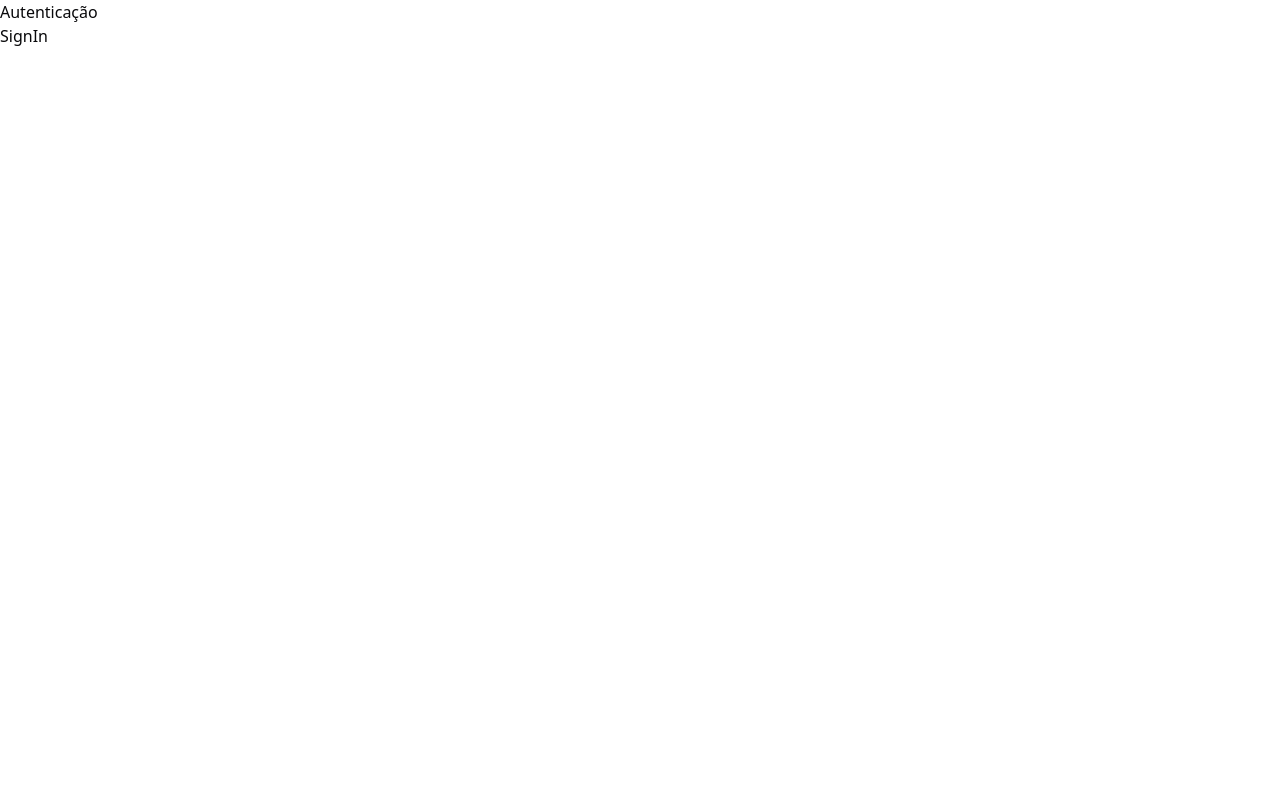
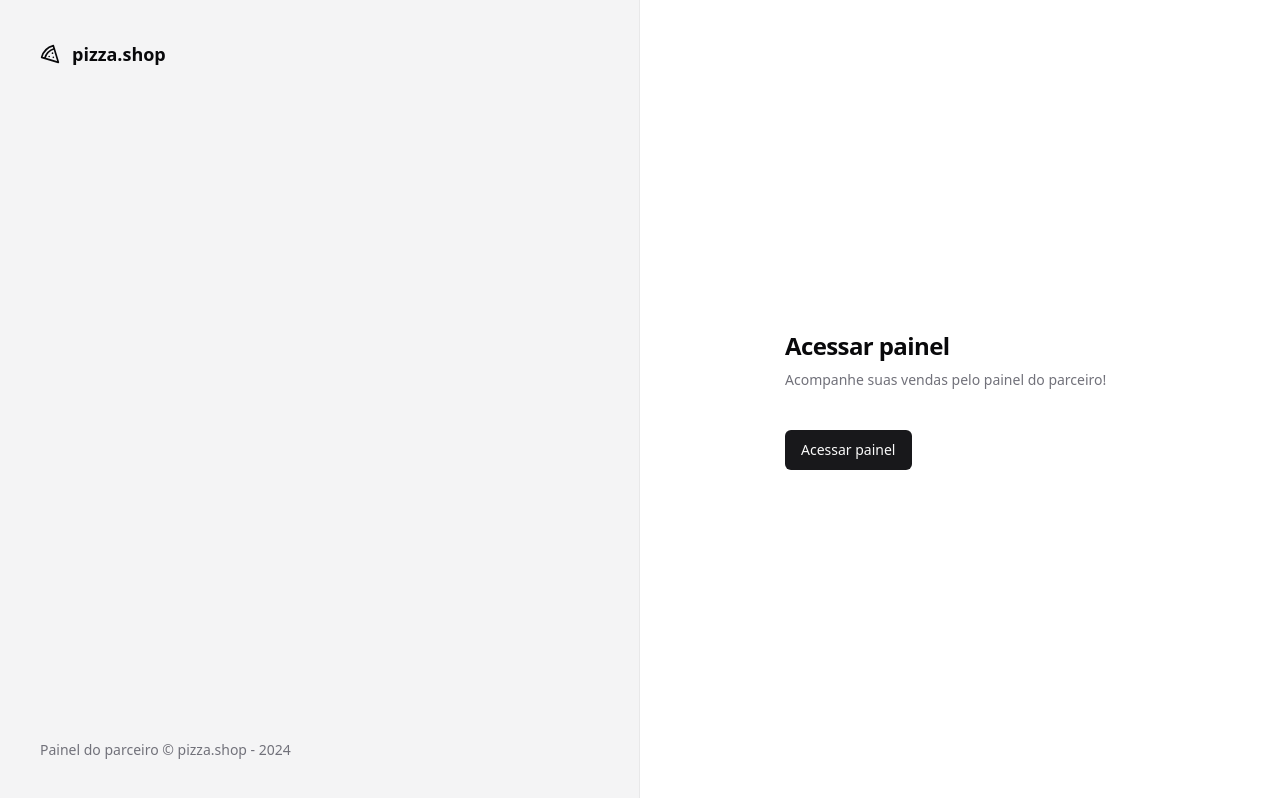
Before and after one commit to brayan-jordan/pizzashop-web, a React (Vite) app: page /sign-in in a window 1280 px wide. Built offline with nearby package versions, Linux system fonts and the light colour scheme.

Commit message:
feat: Layout das telas de login

```diff
--- a/src/pages/auth/sign-in.tsx
+++ b/src/pages/auth/sign-in.tsx
@@ -1,10 +1,29 @@
 import { Helmet } from 'react-helmet-async'
+
+import { Button } from '@/components/ui/button'
 
 export function SignIn() {
   return (
     <>
       <Helmet title="Login" />
-      <h1>SignIn</h1>
+      <div className="p-8">
+        <div className="flex w-[350px] flex-col justify-center gap-6">
+          <div className="flex flex-col gap-2">
+            <h1 className="text-2xl font-semibold tracking-tight">
+              Acessar painel
+            </h1>
+            <p className="text-sm text-muted-foreground">
+              Acompanhe suas vendas pelo painel do parceiro!
+            </p>
+          </div>
+
+          <form className="space-y-4">
+            <div className="space-y-2"></div>
+
+            <Button>Acessar painel</Button>
+          </form>
+        </div>
+      </div>
     </>
   )
 }
--- a/src/pages/layouts/auth.tsx
+++ b/src/pages/layouts/auth.tsx
@@ -1,11 +1,20 @@
+import { Pizza } from 'lucide-react'
 import { Outlet } from 'react-router-dom'
 
 export function AuthLayout() {
   return (
-    <div>
-      <h1>Autenticação</h1>
+    <div className="grid min-h-screen grid-cols-2">
+      <div className="flex h-full flex-col justify-between border-r border-foreground/5 bg-muted p-10 text-muted-foreground">
+        <div className="flex items-center gap-3 text-lg text-foreground">
+          <Pizza className="h-5 w-5" />
+          <span className="font-semibold">pizza.shop</span>
+        </div>
+        <footer className="text-sm">
+          Painel do parceiro &copy; pizza.shop - {new Date().getFullYear()}
+        </footer>
+      </div>
 
-      <div>
+      <div className="flex flex-col items-center justify-center">
         <Outlet />
       </div>
     </div>
```
